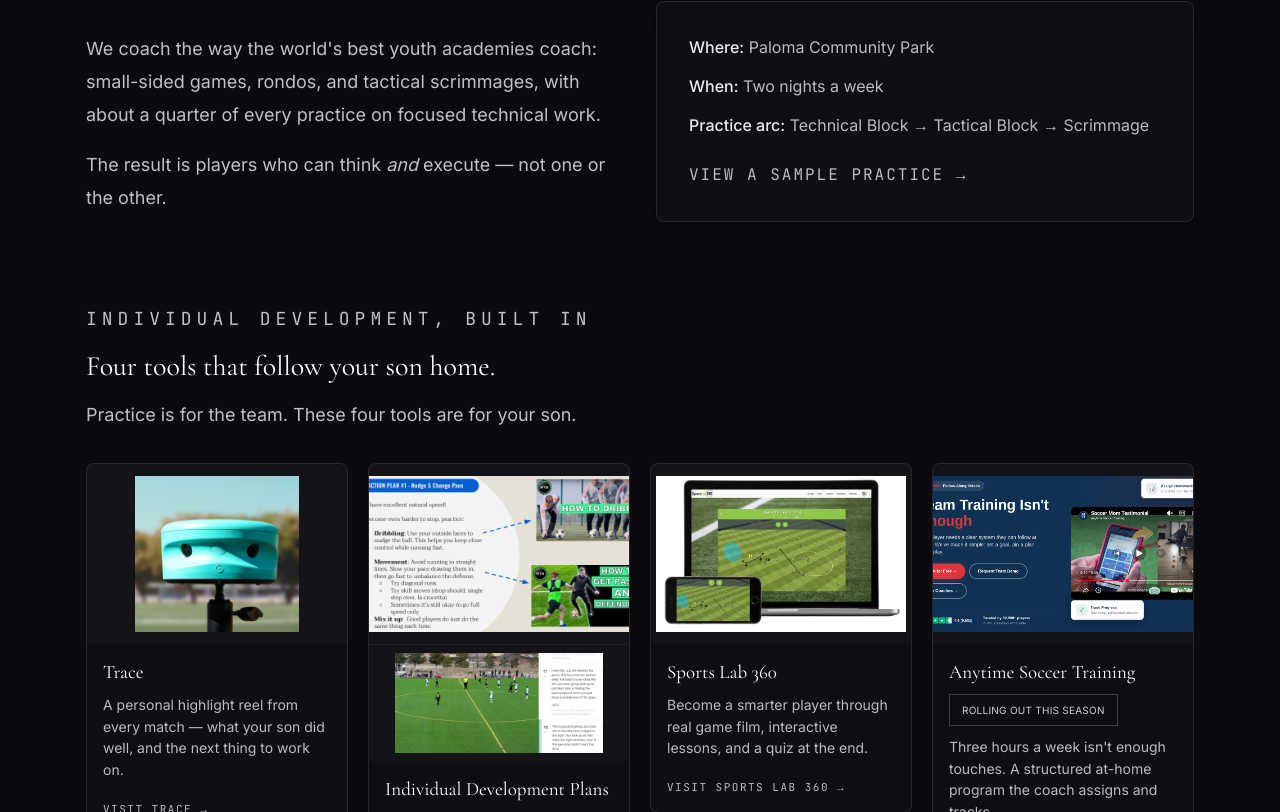
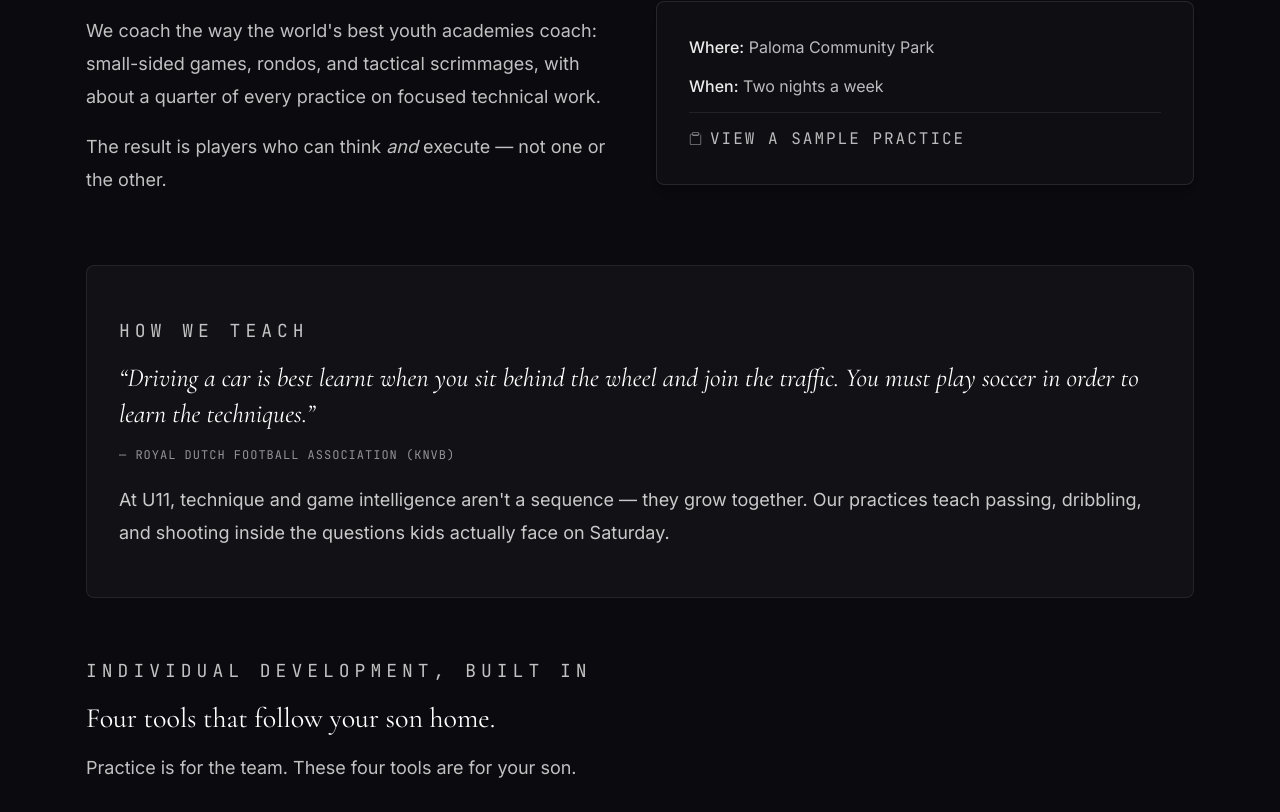
Before and after one commit to jmonto512/SynergyFC-15-16-site, a React (Vite) app: page / in a window 1280 px wide. Shown: the part 3628-4440 px from the top of the page. Built offline with nearby package versions, Linux system fonts and the light colour scheme.

Commit message:
feat: redesign development with quotes

```diff
--- a/src/components/DevTool.tsx
+++ b/src/components/DevTool.tsx
@@ -1,4 +1,4 @@
-import { Card, Image, Title, Text, Stack, Badge, Group, Anchor, Box } from '@mantine/core'
+import { Card, Image, Title, Text, Stack, Badge, Group, Anchor } from '@mantine/core'
 import type { DevTool as DevToolData } from '../data/devTools'
 
 interface DevToolProps {
@@ -13,45 +13,22 @@ export default function DevTool({ tool, variant }: DevToolProps) {
     variant === 'compact' ? tool.shortDescription : tool.longDescription
 
   return (
-    <Card className="pillar-card dev-tool-card" withBorder padding={0} radius="md">
-      <Box
-        style={{
-          height: 180,
-          display: 'flex',
-          alignItems: 'center',
-          justifyContent: 'center',
-          background: 'rgba(255,255,255,0.02)',
-          padding: 12,
-        }}
+    <Card
+      className="pillar-card dev-tool-card"
+      withBorder
+      padding={0}
+      radius="md"
+      h="100%"
+      style={{ display: 'flex', flexDirection: 'column' }}
     >
       <Image
         src={`${base}assets/images/dev-tools/${tool.image}`}
         alt={tool.name}
-          fit="contain"
-          style={{ maxHeight: '100%', width: 'auto' }}
+        h={variant === 'compact' ? 160 : 180}
+        fit="cover"
         fallbackSrc={`${base}assets/images/action/team-teaching-1.jpg`}
       />
-      </Box>
-      {tool.secondaryImage && (
-        <Box
-          style={{
-            display: 'flex',
-            alignItems: 'center',
-            justifyContent: 'center',
-            background: 'rgba(255,255,255,0.02)',
-            borderTop: '1px solid rgba(255,255,255,0.06)',
-            padding: 8,
-          }}
-        >
-          <Image
-            src={`${base}assets/images/dev-tools/${tool.secondaryImage}`}
-            alt={`${tool.name} (additional)`}
-            fit="contain"
-            style={{ maxHeight: 100, width: 'auto' }}
-          />
-        </Box>
-      )}
-      <Stack gap="xs" p="md">
+      <Stack gap="xs" p="md" style={{ flex: 1, minHeight: 0 }}>
         <Group gap="xs" wrap="wrap" align="center">
           <Title order={3} style={{ marginBottom: 0 }}>{tool.name}</Title>
           {tool.status === 'rolling-out' && (
@@ -67,13 +44,23 @@ export default function DevTool({ tool, variant }: DevToolProps) {
           )}
         </Group>
         <Text>{description}</Text>
+        {variant === 'full' && tool.secondaryImage && (
+          <Image
+            src={`${base}assets/images/dev-tools/${tool.secondaryImage}`}
+            alt={`${tool.name} (additional)`}
+            fit="contain"
+            radius="sm"
+            mt="xs"
+            style={{ width: '100%', flex: 1, minHeight: 0 }}
+          />
+        )}
         {tool.link && (
           <Anchor
             href={tool.link}
             target="_blank"
             rel="noreferrer"
             className="practice-link"
-            mt="xs"
+            mt="auto"
           >
             Visit {tool.name} →
           </Anchor>
--- a/src/components/Quote.tsx
+++ b/src/components/Quote.tsx
@@ -5,11 +5,12 @@ interface QuoteProps {
   quote: QuoteData
   kicker?: string
   framing?: string
+  className?: string
 }
 
-export default function Quote({ quote, kicker, framing }: QuoteProps) {
+export default function Quote({ quote, kicker, framing, className = 'learn-area' }: QuoteProps) {
   return (
-    <Box className="learn-area" mt="md" mb="md">
+    <Box className={className} mt="md" mb="md">
       {kicker && <Text className="label">{kicker}</Text>}
       <Text
         fs="italic"
--- a/src/pages/Home.tsx
+++ b/src/pages/Home.tsx
@@ -136,23 +136,44 @@ export default function Home() {
               <Text>
                 <span>When:</span> Two nights a week
               </Text>
-              <Text>
-                <span>Practice arc:</span> Technical Block → Tactical Block → Scrimmage
-              </Text>
+              <Box pt="sm" style={{ borderTop: '1px solid rgba(255,255,255,0.08)' }}>
                 <Anchor
                   href={site.links.samplePractice}
                   target="_blank"
                   rel="noreferrer"
                   className="practice-link"
-                mt="xs"
                 >
-                View a Sample Practice →
+                  <Group gap={8} align="center">
+                    <svg width="13" height="13" viewBox="0 0 16 16" fill="currentColor" style={{ opacity: 0.65, flexShrink: 0 }}>
+                      <path d="M5 0a1 1 0 0 0-1 1v1H3a2 2 0 0 0-2 2v10a2 2 0 0 0 2 2h10a2 2 0 0 0 2-2V4a2 2 0 0 0-2-2h-1V1a1 1 0 0 0-1-1H5zm0 1h6v2H5V1zM3 3h1v1a1 1 0 0 0 1 1h6a1 1 0 0 0 1-1V3h1a1 1 0 1 1 1 1v10a1 1 0 0 1-1 1H3a1 1 0 0 1-1-1V4a1 1 0 0 1 1-1z"/>
+                    </svg>
+                    View a Sample Practice
+                  </Group>
                 </Anchor>
+              </Box>
             </Stack>
           </Card>
         </SimpleGrid>
 
-        {/* Block 2 — Four individual development tools */}
+        {/* Block 2 — Philosophy pull-quote */}
+        <Box
+          mb={56}
+          p="xl"
+          style={{
+            background: 'rgba(255,255,255,0.03)',
+            border: '1px solid rgba(255,255,255,0.08)',
+            borderRadius: 8,
+          }}
+        >
+          <Quote
+            quote={quotes['knvb-driving-car']}
+            kicker="HOW WE TEACH"
+            framing="At U11, technique and game intelligence aren't a sequence — they grow together. Our practices teach passing, dribbling, and shooting inside the questions kids actually face on Saturday."
+            className=""
+          />
+        </Box>
+
+        {/* Block 3 — Four individual development tools */}
         <Box mb={56}>
           <Text className="label">INDIVIDUAL DEVELOPMENT, BUILT IN</Text>
           <Title order={3} mb="sm" style={{ fontFamily: "'Cormorant Garamond', Georgia, serif", color: 'white', fontWeight: 400, fontSize: 28 }}>
@@ -161,20 +182,11 @@ export default function Home() {
           <Text mb="xl">
             Practice is for the team. These four tools are for your son.
           </Text>
-          <SimpleGrid cols={{ base: 1, sm: 2, lg: 4 }} spacing="lg" style={{ alignItems: 'start' }}>
+          <SimpleGrid cols={{ base: 1, sm: 2, lg: 4 }} spacing="lg">
             {devTools.map((tool) => (
               <DevTool key={tool.id} tool={tool} variant="compact" />
             ))}
           </SimpleGrid>
-        </Box>
-
-        {/* Block 3 — Philosophy pull-quote */}
-        <Box mb={56}>
-          <Quote
-            quote={quotes['knvb-driving-car']}
-            kicker="HOW WE TEACH"
-            framing="At U11, technique and game intelligence aren't a sequence — they grow together. Our practices teach passing, dribbling, and shooting inside the questions kids actually face on Saturday."
-          />
         </Box>
 
         {/* Block 4 — Sub-page promo */}
```
Also changed, not shown: src/pages/PlayerDevelopment.tsx (+14 -7 lines), 1 other file (tests, documents, lock files or other folders). Lines whose indentation alone changed are shown as unchanged.
